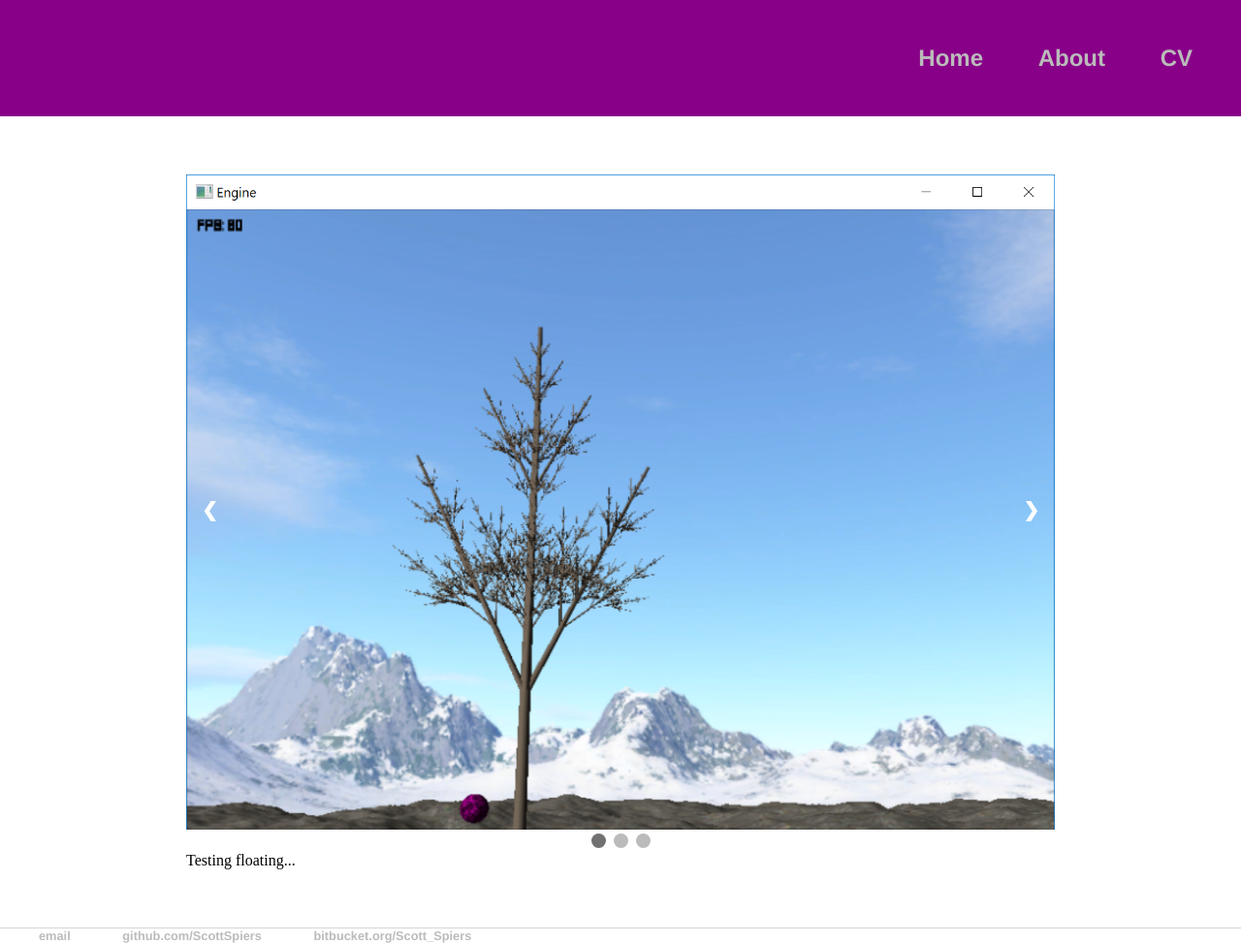
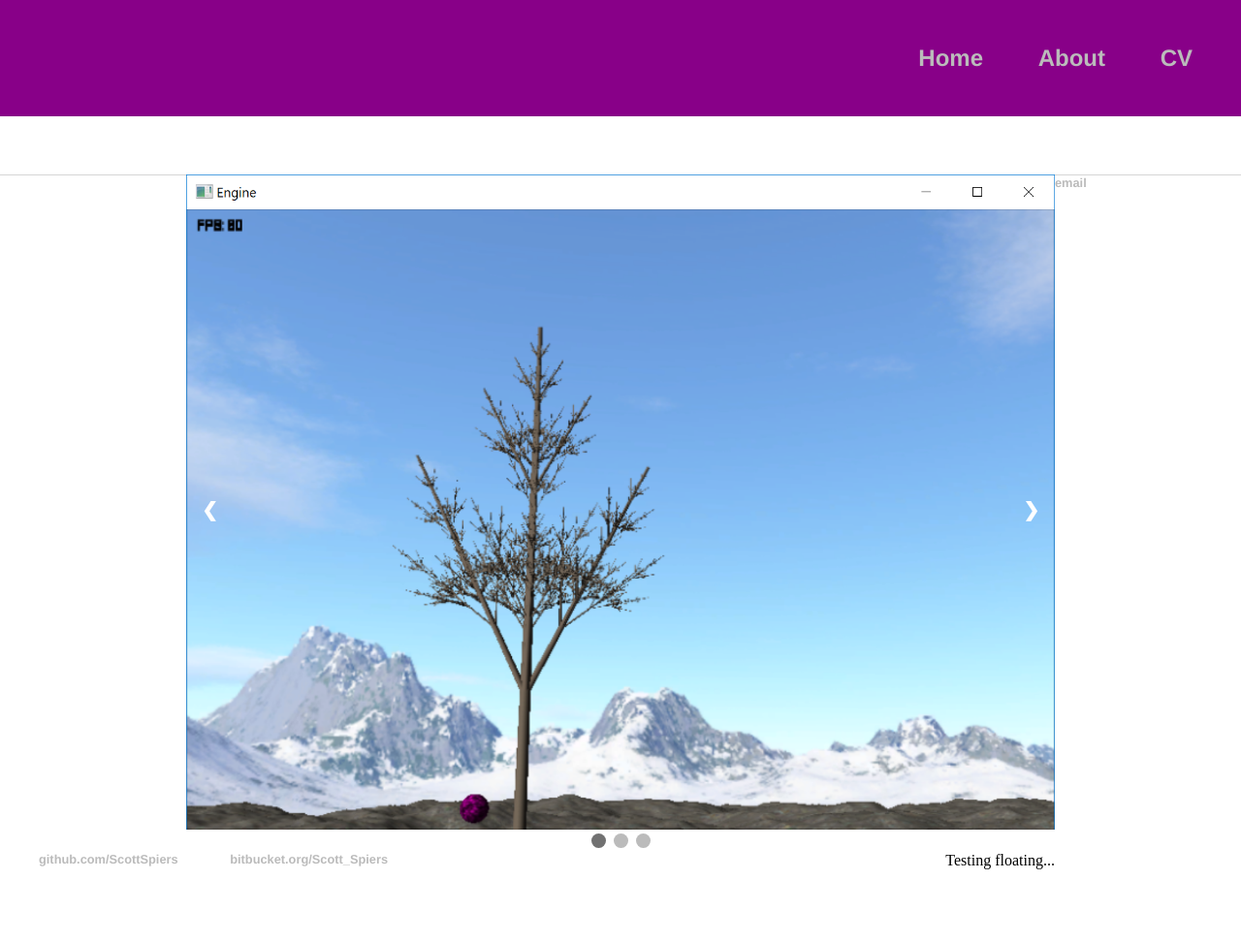
Before and after one commit to ScottSpiers/ScottSpiers.github.io, a Jekyll site: the page built from index.html, in a window 1280 px wide. Shown: the whole page at 97% size. Built offline with Jekyll 4.4.1, drawn with Linux system fonts in a browser that asks for light colours; after the commit the page ends 900 px from its top, so only the background shows below that.

Commit message:
Forgot to float right

```diff
--- a/css/main.css
+++ b/css/main.css
@@ -130,3 +130,8 @@
 {
     float: left;
 }
+
+.right
+{
+    float: right;
+}
--- a/index.html
+++ b/index.html
@@ -2,7 +2,7 @@
 layout: default
 title: Scott Spiers, Portfolio
 ---
-<div>
+
 <div class = "left">
     <div class="slideshow-container">
         <div class="fadeSlides">
@@ -31,7 +31,6 @@
 <div class = "right">
     <div class="slideshow-container">
         Testing floating...
-        </div>
     </div>
 </div>
 
```
Lines whose indentation alone changed are shown as unchanged.
